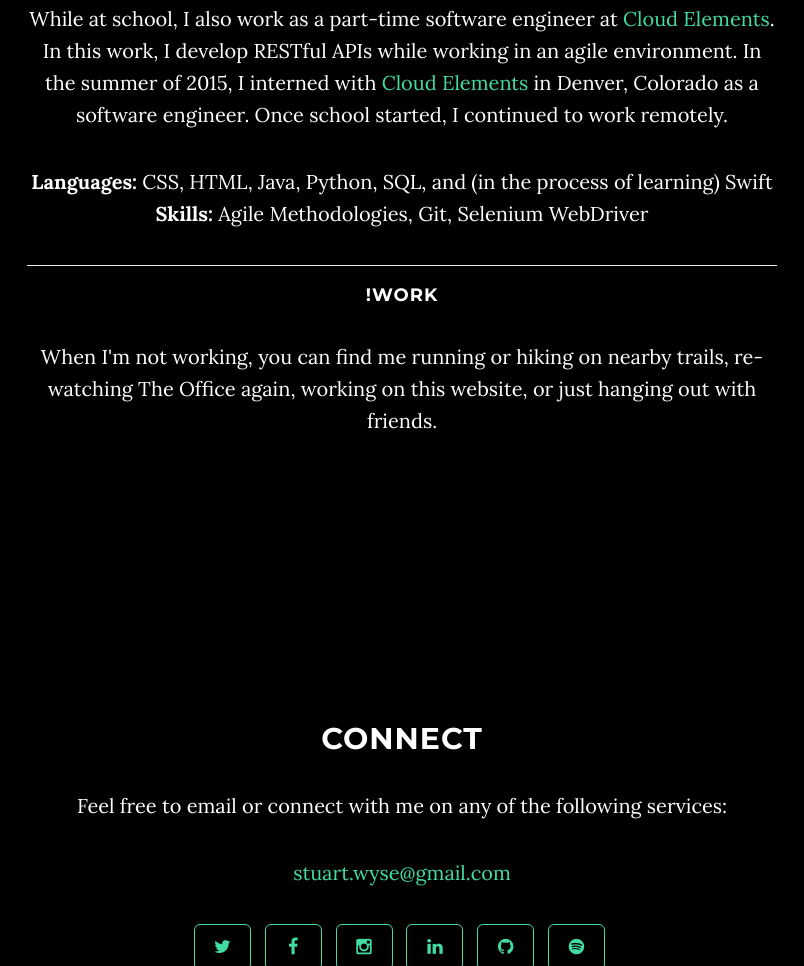
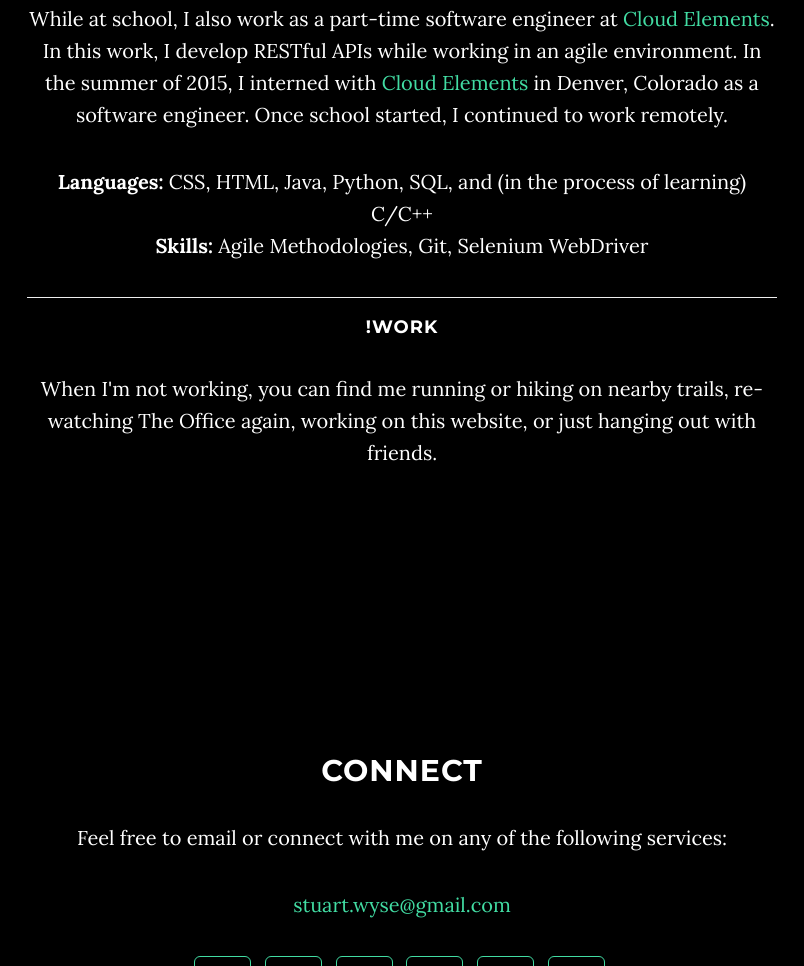
Before and after one commit to swyse5/swyse5.github.io, a plain HTML site: page index.html in a window 1280 px wide. Shown: the part 1322-2288 px from the top of the page, without its empty margins (238-1042 px from the left). Drawn offline with Linux system fonts and the light colour scheme; a script that the page names is missing.

Commit message:
updated languages section

```diff
--- a/index.html
+++ b/index.html
@@ -97,7 +97,7 @@
                 <h4>Work</h4>
                 <p>I am currently a junior at <a href="http://miamioh.edu/" target="_blank">Miami University</a>, where I study computer science.<br> I am also involved in the Miami App Development club. In this club, we build apps for both Android and iOS devices.</p>
                 <p>While at school, I also work as a part-time software engineer at <a href="http://cloud-elements.com/" target="_blank">Cloud Elements</a>. In this work, I develop RESTful APIs while working in an agile environment. In the summer of 2015, I interned with <a href="http://cloud-elements.com/" target="_blank">Cloud Elements</a> in Denver, Colorado as a software engineer. Once school started, I continued to work remotely. </p>
-                <p> <b>Languages: </b> CSS, HTML, Java, Python, SQL, and (in the process of learning) Swift<br>
+                <p> <b>Languages: </b> CSS, HTML, Java, Python, SQL, and (in the process of learning) C/C++<br>
                 <b>Skills: </b> Agile Methodologies, Git, Selenium WebDriver</p>
                 <hr>
                 <h4>!Work</h4>
```
